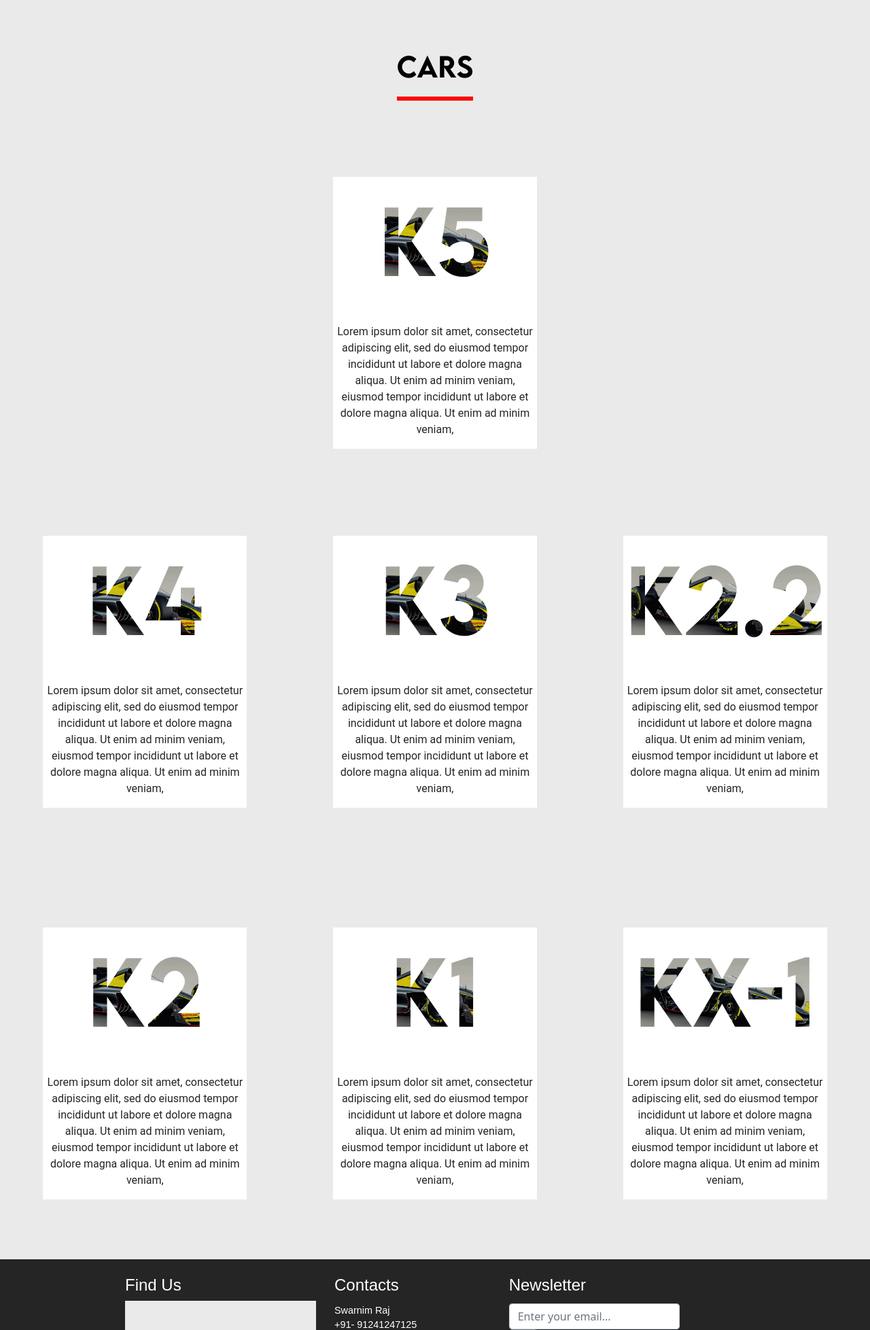
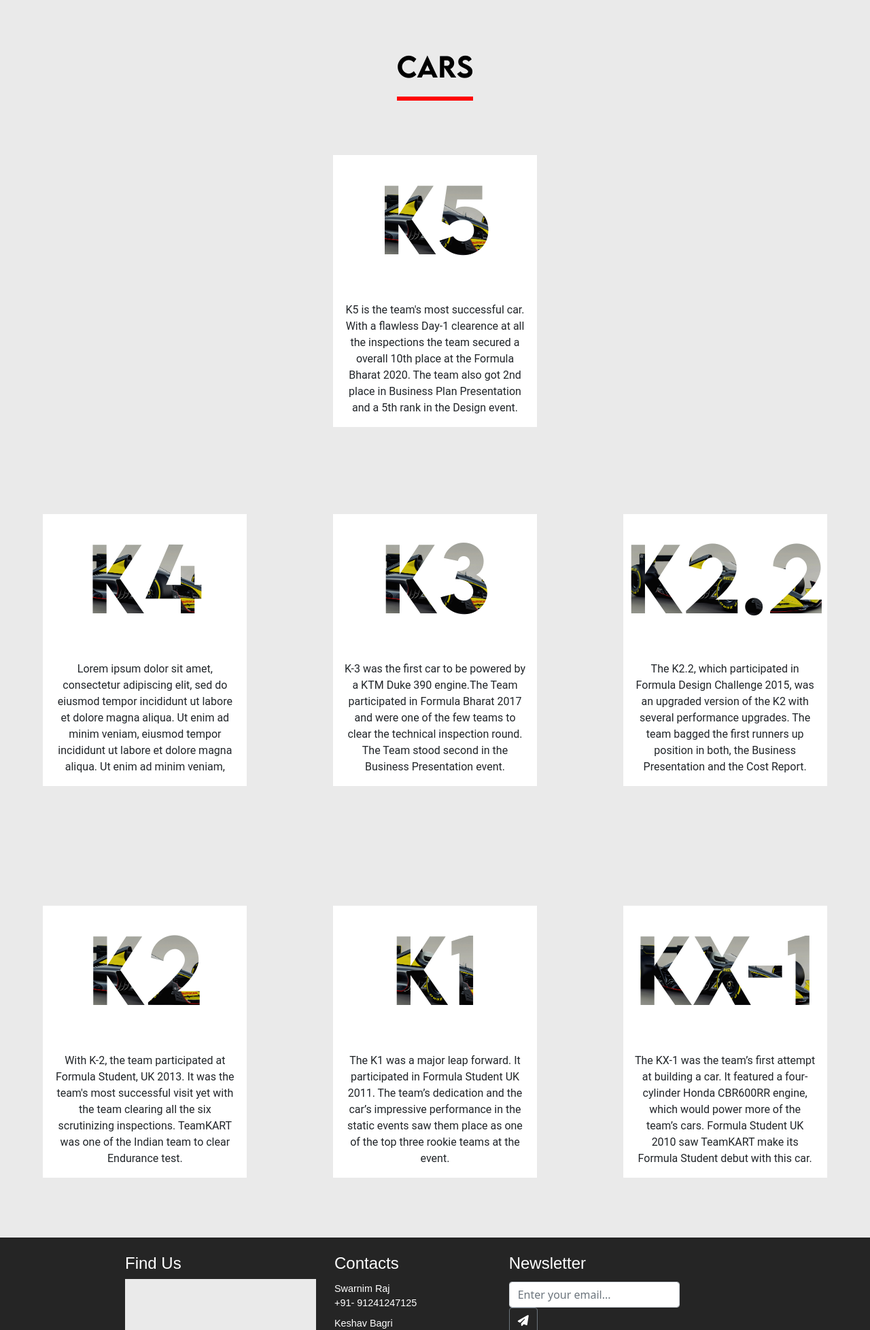
Before and after one commit to rhythm1920/Site_2021, a PHP site: page /cars.html in a window 1280 px wide. Shown: the part 602-2558 px from the top of the page at 68% size. Run offline with PHP 8.4, Linux system fonts and the light colour scheme; some libraries are stand-ins or nearby versions; grey boxes are pictures that could not be loaded.

Commit message:
added text in cars.html, *click for spec, image loading error

```diff
--- a/cars.html
+++ b/cars.html
@@ -142,9 +142,9 @@
       </div>
 
       <h1 class="text-center">CARS</h1>
-      <hr class="mx-auto hr" />
+      <hr class="hr mx-auto" />
       <div class="container-fluid mb-4">
-        <div class="row mt-5" data-aos="fade-up">
+        <div class="row" data-aos="fade-up">
           <div class="col-xl-12 col-lg-12 py-4">
             <div class="flip-card mx-auto" id="car_7">
               <div class="flip-card-base">
@@ -159,10 +159,11 @@
                   </div>
                   <div id="car_7_text">
                     <p class="pt-3 text-center">
-                      Lorem ipsum dolor sit amet, consectetur adipiscing elit,
-                      sed do eiusmod tempor incididunt ut labore et dolore magna
-                      aliqua. Ut enim ad minim veniam, eiusmod tempor incididunt
-                      ut labore et dolore magna aliqua. Ut enim ad minim veniam,
+                      K5 is the team's most successful car. With a flawless
+                      Day-1 clearence at all the inspections the team secured a
+                      overall 10th place at the Formula Bharat 2020. The team
+                      also got 2nd place in Business Plan Presentation and a 5th
+                      rank in the Design event.
                     </p>
                   </div>
                 </div>
@@ -551,10 +552,11 @@
                   </div>
                   <div id="car_2_text">
                     <p class="pt-3 text-center">
-                      Lorem ipsum dolor sit amet, consectetur adipiscing elit,
-                      sed do eiusmod tempor incididunt ut labore et dolore magna
-                      aliqua. Ut enim ad minim veniam, eiusmod tempor incididunt
-                      ut labore et dolore magna aliqua. Ut enim ad minim veniam,
+                      K-3 was the first car to be powered by a KTM Duke 390
+                      engine.The Team participated in Formula Bharat 2017 and
+                      were one of the few teams to clear the technical
+                      inspection round. The Team stood second in the Business
+                      Presentation event.
                     </p>
                   </div>
                 </div>
@@ -746,10 +748,11 @@
                   </div>
                   <div id="car_3_text">
                     <p class="pt-3 text-center">
-                      Lorem ipsum dolor sit amet, consectetur adipiscing elit,
-                      sed do eiusmod tempor incididunt ut labore et dolore magna
-                      aliqua. Ut enim ad minim veniam, eiusmod tempor incididunt
-                      ut labore et dolore magna aliqua. Ut enim ad minim veniam,
+                      The K2.2, which participated in Formula Design Challenge
+                      2015, was an upgraded version of the K2 with several
+                      performance upgrades. The team bagged the first runners up
+                      position in both, the Business Presentation and the Cost
+                      Report.
                     </p>
                   </div>
                 </div>
@@ -945,10 +948,11 @@
                   </div>
                   <div id="car_4_text">
                     <p class="pt-3 text-center">
-                      Lorem ipsum dolor sit amet, consectetur adipiscing elit,
-                      sed do eiusmod tempor incididunt ut labore et dolore magna
-                      aliqua. Ut enim ad minim veniam, eiusmod tempor incididunt
-                      ut labore et dolore magna aliqua. Ut enim ad minim veniam,
+                      With K-2, the team participated at Formula Student, UK
+                      2013. It was the team's most successful visit yet with the
+                      team clearing all the six scrutinizing inspections.
+                      TeamKART was one of the Indian team to clear Endurance
+                      test.
                     </p>
                   </div>
                 </div>
@@ -1142,10 +1146,10 @@
                   </div>
                   <div id="car_5_text">
                     <p class="pt-3 text-center">
-                      Lorem ipsum dolor sit amet, consectetur adipiscing elit,
-                      sed do eiusmod tempor incididunt ut labore et dolore magna
-                      aliqua. Ut enim ad minim veniam, eiusmod tempor incididunt
-                      ut labore et dolore magna aliqua. Ut enim ad minim veniam,
+                      The K1 was a major leap forward. It participated in
+                      Formula Student UK 2011. The team’s dedication and the
+                      car’s impressive performance in the static events saw them
+                      place as one of the top three rookie teams at the event.
                     </p>
                   </div>
                 </div>
@@ -1318,10 +1322,11 @@
                   </div>
                   <div id="car_6_text">
                     <p class="pt-3 text-center">
-                      Lorem ipsum dolor sit amet, consectetur adipiscing elit,
-                      sed do eiusmod tempor incididunt ut labore et dolore magna
-                      aliqua. Ut enim ad minim veniam, eiusmod tempor incididunt
-                      ut labore et dolore magna aliqua. Ut enim ad minim veniam,
+                      The KX-1 was the team’s first attempt at building a car.
+                      It featured a four-cylinder Honda CBR600RR engine, which
+                      would power more of the team’s cars. Formula Student UK
+                      2010 saw TeamKART make its Formula Student debut with this
+                      car.
                     </p>
                   </div>
                 </div>
--- a/css/cars.css
+++ b/css/cars.css
@@ -23,10 +23,6 @@
   height: 400px;
   transition: 0.8s;
   transform-style: preserve-3d;
-}
-
-.flip-card .front {
-  overflow: hidden;
 }
 
 .flip-card-base img {
@@ -82,7 +78,29 @@
   width: 100%;
   height: 100%;
   backface-visibility: hidden;
+  cursor: pointer;
 }
+
+.front::after {
+  content: "Click for Specifications";
+  position: relative;
+  display: block;
+  width: 100%;
+  color: white;
+  opacity: 0;
+  text-align: center;
+  transition: 0.3s;
+}
+
+.front p {
+  padding: 0 1rem;
+  height: 100%;
+}
+
+/* .front:hover::after {
+  background-color: red;
+  opacity: 1;
+} */
 
 .specs {
   overflow: auto !important;
--- a/css/styles.css
+++ b/css/styles.css
@@ -246,7 +246,7 @@ body {
   color: red;
   width: 7em;
   margin-left: 6em;
-  margin-bottom: 2em;
+  margin-bottom: 1em;
 }
 
 .info-icons {
@@ -392,9 +392,13 @@ body {
     text-align: center;
   }
 
+  .main h1 {
+    font-size: 1.9rem;
+  }
+
   .hr {
     margin: 0 auto;
-    margin-bottom: 2em;
+    margin-bottom: 0;
   }
 
   .footer h1,
--- a/gallery.html
+++ b/gallery.html
@@ -140,8 +140,8 @@
           </a>
         </div>
       </div>
-      <h1>GALLERY</h1>
-      <hr class="hr" />
+      <h1 class="text-center">GALLERY</h1>
+      <hr class="hr mx-auto" />
       <div class="container-fluid p-4">
         <div class="row py-2" data-aos="fade-up">
           <div class="col-xl-4 col-lg-12 py-3">
--- a/team.html
+++ b/team.html
@@ -326,7 +326,7 @@
             <div class="col col-xl-3 text-center p-4">
               <div class="media mx-auto">
                 <img
-                  src="./images/team/Vardhan.jpg"
+                  src="./images/team/Vardhan.png"
                   alt="avatar"
                   class="image"
                 />
@@ -341,7 +341,7 @@
             </div>
             <div class="col col-xl-3 text-center p-4">
               <div class="media mx-auto">
-                <img src="./images/team/Utsab.jpg" alt="avatar" class="image" />
+                <img src="./images/team/Utsab.png" alt="avatar" class="image" />
                 <div class="team-contact fs-3 justify-content-around d-flex">
                   <a href=""><i class="fab fa-facebook"></i></a>
                   <a href=""><i class="fab fa-linkedin-in"></i></a>
```
Also changed, not shown: images/team/Utsab.png (added), images/team/Vardhan.png (added), images/team/utsab.jpg (deleted), images/team/vardhan.jpg (deleted).
